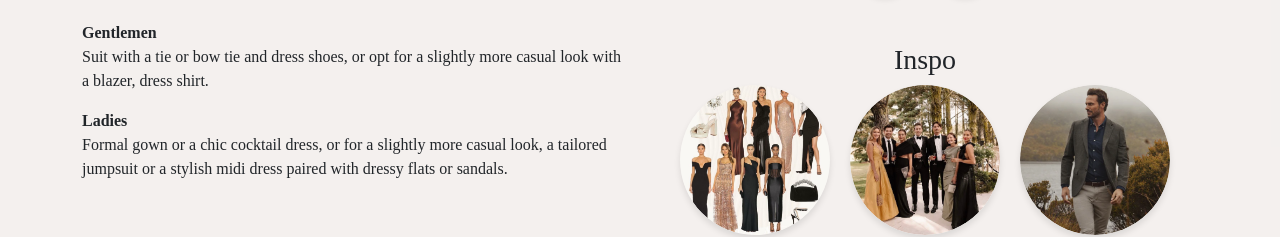
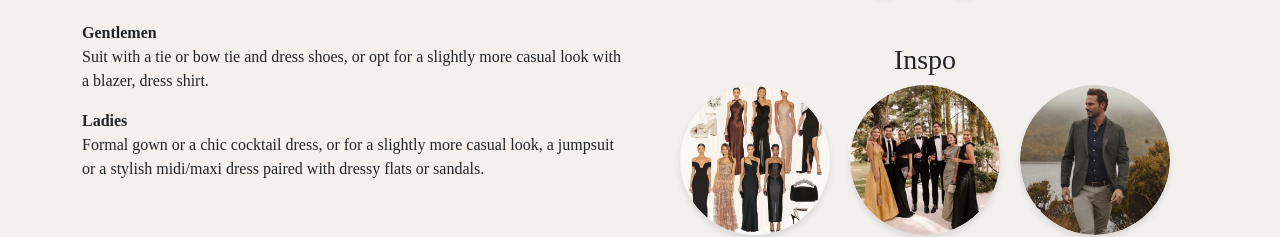
Before and after one commit to ConnorGuard/theguardswedding, a React (Create React App) app: page /#/ in a window 1280 px wide. Shown: the part 2902-3139 px from the top of the page. Built offline with nearby package versions, Linux system fonts and the light colour scheme; a web font is replaced by a local one.

Commit message:
fix wording

```diff
--- a/src/Pages/Home.jsx
+++ b/src/Pages/Home.jsx
@@ -191,7 +191,7 @@ const Home = () => {
                 <p>Wear whats comfortable & look your best!</p>
                 <p><strong>Dress Code</strong><br/>Formal / Smart Casual</p>
                 <p><strong>Gentlemen</strong><br/>Suit with a tie or bow tie and dress shoes, or opt for a slightly more casual look with a blazer, dress shirt.</p>
-                <p><strong>Ladies</strong><br/>Formal gown or a chic cocktail dress, or for a slightly more casual look, a tailored jumpsuit or a stylish midi dress paired with dressy flats or sandals.</p>
+                <p><strong>Ladies</strong><br/>Formal gown or a chic cocktail dress, or for a slightly more casual look, a jumpsuit or a stylish midi/maxi dress paired with dressy flats or sandals.</p>
                 </div>
 
                 {/* Color Palette Section */}
```
